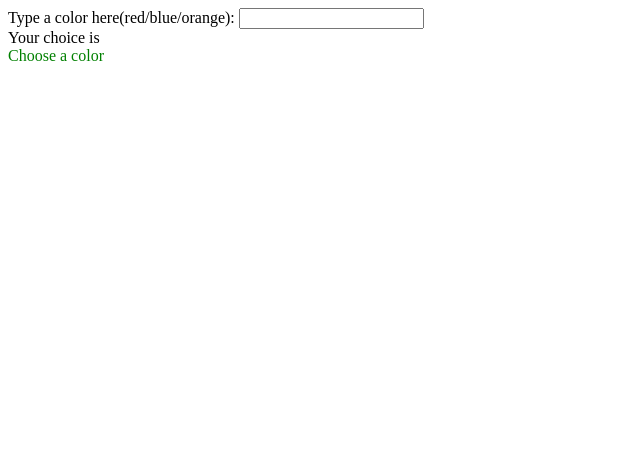
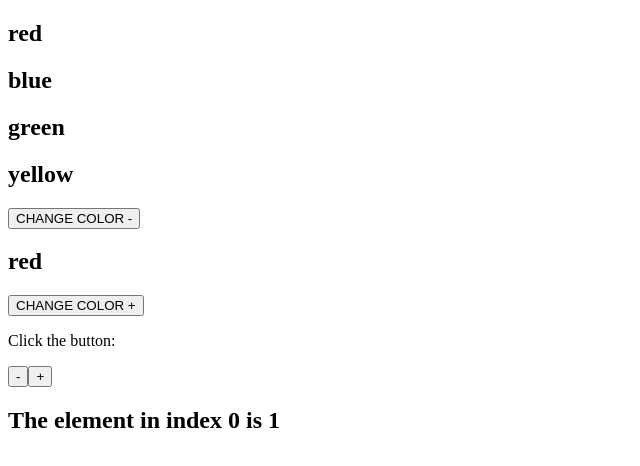
Before and after one commit to Keerththanan/Angular6Practice, an Angular app: page / in a window 1280 px wide. Shown: the top 466 px of the page, without its empty margins (0-640 px from the left). Built offline with nearby package versions, Linux system fonts and the light colour scheme.

Commit message:
ngFor practice done

```diff
--- a/src/app/app.component.html
+++ b/src/app/app.component.html
@@ -11,6 +11,9 @@
   </div>
   <div *ngSwitchCase="'app-ng-switch'">
     <app-ng-switch></app-ng-switch>
+  </div>
+  <div *ngSwitchCase="'app-ng-for'">
+    <app-ng-for></app-ng-for>
   </div>
   <div *ngSwitchCase="''">
 
--- a/src/app/app.component.ts
+++ b/src/app/app.component.ts
@@ -7,6 +7,6 @@ import { Component } from '@angular/core';
 })
 export class AppComponent {
   //Data property of the app.component.html
-  testData = 'app-ng-switch';
+  testData = 'app-ng-for';
 
 }
--- a/src/app/app.module.ts
+++ b/src/app/app.module.ts
@@ -8,6 +8,7 @@ import { InLineComponent } from './in-line/in-line.component';
 import { DataBindingComponent } from './data-binding/data-binding.component';
 import { NgIfComponent } from './ng-if/ng-if.component';
 import { NgSwitchComponent } from './ng-switch/ng-switch.component';
+import { NgForComponent } from './ng-for/ng-for.component';
 
 @NgModule({
   declarations: [
@@ -16,6 +17,7 @@ import { NgSwitchComponent } from './ng-switch/ng-switch.component';
     DataBindingComponent,
     NgIfComponent,
     NgSwitchComponent,
+    NgForComponent,
   ],
   imports: [
     BrowserModule,
--- /dev/null
+++ b/src/app/ng-for/ng-for.component.html
@@ -0,0 +1,22 @@
+<!-- in the *ngFor = "let --- of ---" let and of are keywords -->
+
+<div *ngFor="let color of colors; odd as i">
+  <h2>{{color}}</h2>
+</div>
+
+<button (click)="i = i - 1">CHANGE COLOR -</button>
+<h2>{{colors[i]}}</h2>
+<button (click)="i = i + 1">CHANGE COLOR +</button>
+
+
+<!-- <button ng-click="count = count + 1" ng-init="count = 0">Click</button>
+{{count}}
+    {{testArray[3]}}  -->
+
+<p>Click the button:</p>
+
+<button (click)="count = count - 1">-</button>
+<button (click)="count = count + 1">+</button>
+
+
+<h2>The element in index {{count}} is {{testArray[count]}}</h2>
--- /dev/null
+++ b/src/app/ng-for/ng-for.component.ts
@@ -0,0 +1,19 @@
+import { Component, OnInit } from '@angular/core';
+
+@Component({
+  selector: 'app-ng-for',
+  templateUrl: './ng-for.component.html',
+  styleUrls: ['./ng-for.component.css']
+})
+export class NgForComponent implements OnInit {
+  colors = ["red", "blue", "green", "yellow"];
+
+  testArray = ["1","2","3","4","5","6","7","8","9","10","11","12","13","14","15","16","17","18","19","20"];
+  count = 0;
+  i = 0;
+  constructor() { }
+
+  ngOnInit() {
+  }
+
+}
```
Also changed, not shown: src/app/ng-for/ng-for.component.css (added), 1 other file (tests, documents, lock files or other folders).
